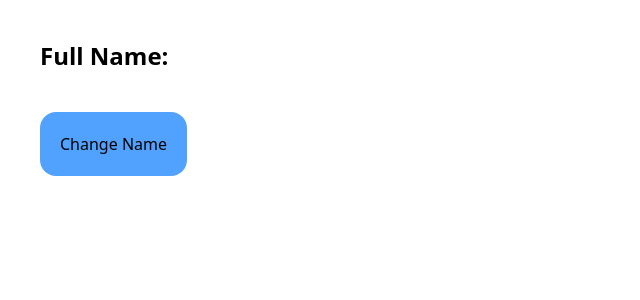
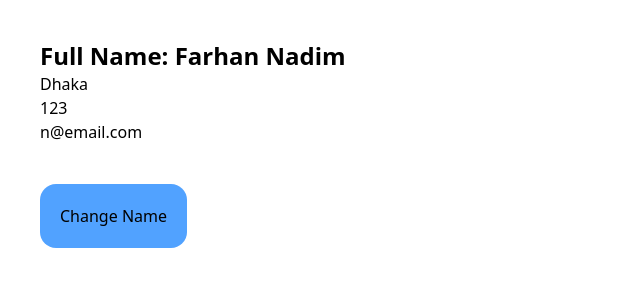
Before and after one commit to Farhan0140/React, a React (Vite) app: page / in a window 1280 px wide. Shown: the top 300 px of the page, without its empty margins (0-640 px from the left). Built offline with nearby package versions, Linux system fonts and the light colour scheme.

Commit message:
Spread Operator --> Refactor Person component to use a single state object for person details and update name handling using Spread Operator

```diff
--- a/src/components/Person.jsx
+++ b/src/components/Person.jsx
@@ -2,20 +2,38 @@ import { useState } from "react";
 
 const Person = () => {
 
-  const [firstName, setFirstName] = useState("");
-  const [lastName, setLastName] = useState("");
+  // const [firstName, setFirstName] = useState("");   // This is not a good practice
+  // const [lastName, setLastName] = useState("");     //
+
+  const [person, setPerson] = useState({
+    firstName: "Farhan",
+    lastName: "Nadim",
+    address: "Dhaka",
+    phone: "123",
+    email: "n@email.com",
+  });
 
   const HandleChangeName = () => {
-    setFirstName("Farhan");
-    setLastName("Nadim");
+    // person.firstName = "Mr";
+    // person.lastName = "Nadim";     // It's wont work because React-এ state immutable
+    // setPerson(person);
+    // Thats why we need ---->  Spread Operator
 
-    // ->
-    console.log(firstName, lastName); // We can't find the updated value here because the state is asynchronous
+    const newPerson = {
+      ...person,
+      firstName: "Mr.",
+      phone: "123456789"
+    }
+
+    setPerson(newPerson)
   }
 
   return (
     <div className="p-10">
-      <h1 className="mb-10 text-2xl font-semibold">Full Name: {firstName} {lastName}</h1>
+      <h1 className="text-2xl font-semibold">Full Name: {person.firstName} {person.lastName}</h1>
+      <h1> {person.address} </h1>
+      <h1> {person.phone} </h1>
+      <h1 className="mb-10"> {person.email} </h1>
       <button
         onClick={HandleChangeName}
         className="p-5 bg-blue-400 rounded-2xl"
```
